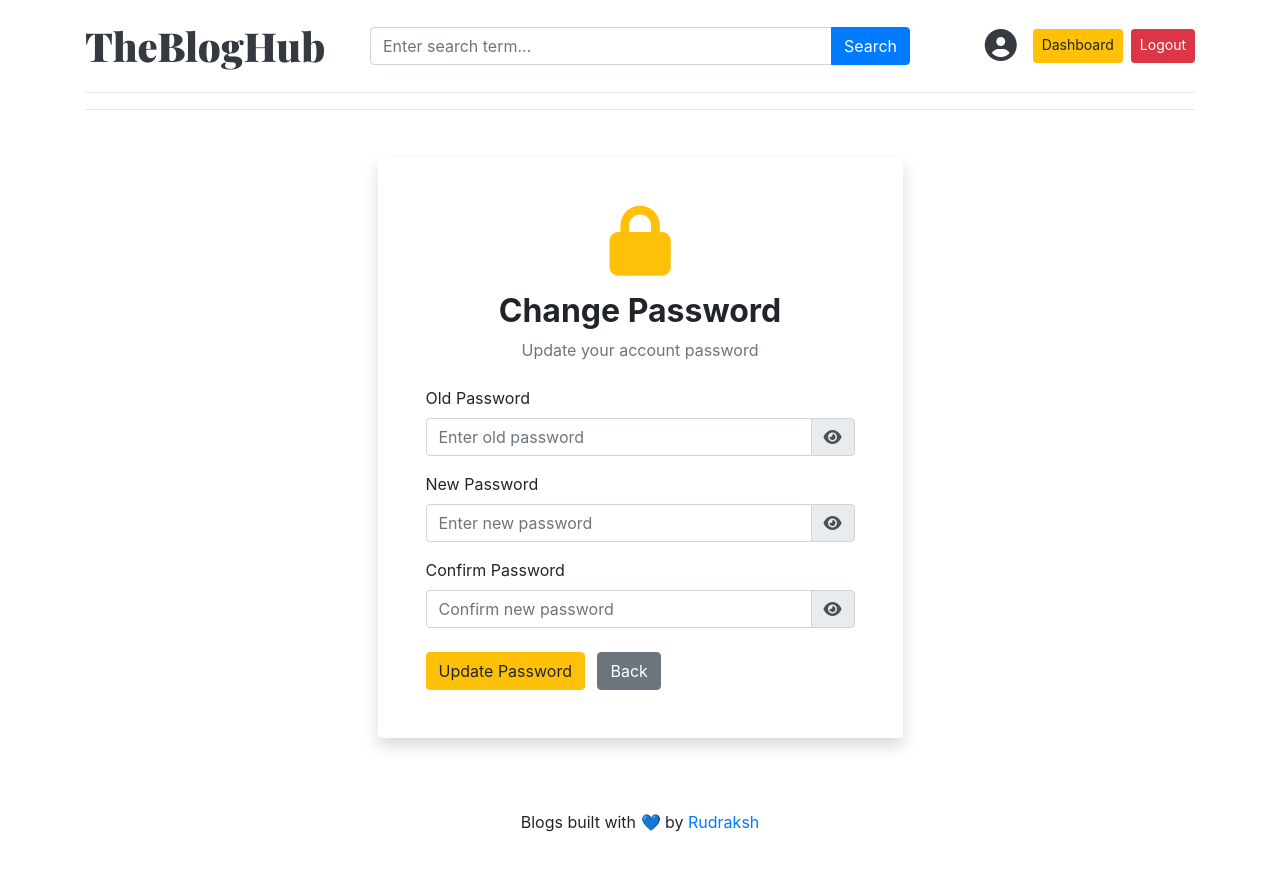
After one commit to kushwahrudraksh3-png/TheBlogHub, a Django app: page /userprofile/edit-profile/change-password in a window 1280 px wide. The commit adds this page. Run offline with Django 5.2, Linux system fonts and the light colour scheme; the visitor is signed in with stand-in values (Sample User, id 1); data that the repository does not hold is empty.

Commit message:
Edit Profile section

```diff
--- a/blog_main/urls.py
+++ b/blog_main/urls.py
@@ -32,5 +32,11 @@ urlpatterns = [
     path('logout/', views.logout, name="logout"),
 
     #dashboards urls
-    path('dashboard/', include('dashboards.urls'))
+    path('dashboard/', include('dashboards.urls')),
+
+    # user profile urls
+    path('userprofile/', views.profile , name="profile"),
+    path('userprofile/edit-profile', views.edit_profile , name='edit_profile'),
+    path('userprofile/edit-profile/change-password', views.change_password , name='change_password'),
+
 ]+ static(settings.MEDIA_URL, document_root=settings.MEDIA_ROOT)
--- a/blog_main/views.py
+++ b/blog_main/views.py
@@ -1,12 +1,16 @@
 
 from django.shortcuts import render , redirect
-from blogs.models import Category, Blog
+from blogs.models import *
 from about_links.models import About, Links
 from . forms import *
 from django.contrib.auth.forms import AuthenticationForm
 from django.contrib import auth
 from django.contrib.auth import login as auth_login
 from django.contrib.auth import logout as auth_logout
+from django.contrib.auth.decorators import login_required
+from django.contrib.auth.forms import PasswordChangeForm
+from django.contrib.auth import update_session_auth_hash
+
 
 
 def home(request):
@@ -78,3 +82,80 @@ def login(request):
 def logout(request):
     auth_logout(request)
     return redirect('home')
+
+
+
+def profile(request):
+    liked_blogs = BlogLike.objects.filter(user= request.user)
+    saved_blogs = BlogSave.objects.filter(user= request.user)
+    comment_blogs = Comment.objects.filter(user= request.user)
+
+    print(comment_blogs)
+
+    like_count = liked_blogs.count()
+    save_count = saved_blogs.count()
+    comment_count = comment_blogs.count()
+
+    context = {
+        'liked_blogs':liked_blogs,
+        'saved_blogs':saved_blogs,
+        'comment_blogs':comment_blogs,
+        'like_count':like_count,
+        'save_count':save_count,
+        'comment_count':comment_count,
+
+    }
+    return render(request, 'profile.html', context )
+
+
+@login_required(login_url='login')
+def edit_profile(request):
+
+    if request.method == "POST":
+        user = request.user
+
+        user.username = request.POST.get('username')
+        user.email = request.POST.get('email')
+
+        if user.is_staff:
+            user.first_name = request.POST.get('first_name')
+            user.last_name = request.POST.get('last_name')
+
+        user.save()
+
+        return redirect('profile')
+
+    return render(request, 'edit_profile.html')
+
+
+@login_required(login_url='login')
+def change_password(request):
+
+    if request.method == "POST":
+
+        form = PasswordChangeForm(
+            user=request.user,
+            data=request.POST
+        )
+
+        if form.is_valid():
+
+            user = form.save()
+
+            update_session_auth_hash(request, user)
+
+            return redirect('profile')
+
+    else:
+
+        form = PasswordChangeForm(user=request.user)
+
+    context = {
+        'form': form
+    }
+
+    return render(
+        request,
+        'change_password.html',
+        context
+    )
--- a/blogs/admin.py
+++ b/blogs/admin.py
@@ -1,5 +1,5 @@
 from django.contrib import admin
-from . models import Category, Blog, Comment
+from . models import Category, Blog, Comment , BlogLike, BlogSave
 # Register your models here.
 
 
@@ -13,5 +13,6 @@ class BlogAdmin(admin.ModelAdmin):
 
 admin.site.register(Category)
 admin.site.register(Blog, BlogAdmin)
-
+admin.site.register(BlogSave)
+admin.site.register(BlogLike)
 admin.site.register(Comment)
--- a/blogs/urls.py
+++ b/blogs/urls.py
@@ -5,4 +5,6 @@ urlpatterns = [
     path('<int:category_id>/', views.post_by_category, name='post_by_category'),
     path('like/<slug:slug>/', views.like_blog, name='like_blog'),
     path('save/<slug:slug>/', views.save_blog, name='save_blog'),
+
+
 ]
--- a/templates/base.html
+++ b/templates/base.html
@@ -15,8 +15,7 @@
   <link href="https://cdn.jsdelivr.net/npm/bootstrap@4.6.2/dist/css/bootstrap.min.css" rel="stylesheet">
   <link href="https://fonts.googleapis.com/css?family=Playfair+Display:700,900" rel="stylesheet">
 
-  <link rel="stylesheet"
-    href="https://cdnjs.cloudflare.com/ajax/libs/font-awesome/6.5.1/css/all.min.css">
+  <link rel="stylesheet" href="https://cdnjs.cloudflare.com/ajax/libs/font-awesome/6.5.1/css/all.min.css">
 
   <style>
     body {
@@ -120,13 +119,8 @@
 
             <div class="input-group">
 
-              <input
-                type="text"
-                name="keyword"
-                value="{{ request.GET.keyword }}"
-                class="form-control"
-                placeholder="Enter search term..."
-              >
+              <input type="text" name="keyword" value="{{ request.GET.keyword }}" class="form-control"
+                placeholder="Enter search term...">
 
               <div class="input-group-append">
                 <button class="btn btn-primary" type="submit">
@@ -143,6 +137,7 @@
 
           {% if not user.is_authenticated %}
 
+
           <a class="btn btn-warning btn-sm" href="{% url 'login' %}">
             Login
           </a>
@@ -152,6 +147,10 @@
           </a>
 
           {% else %}
+          <a href="{% url 'profile' %}" class="text-dark mr-2" title="Profile">
+            <i class="fa-solid fa-user-circle" style="font-size: 32px;"></i>
+          </a>
+
 
           {% if user.is_superuser or user.is_staff %}
           <a class="btn btn-warning btn-sm" href="{% url 'dashboard' %}">
--- /dev/null
+++ b/templates/change_password.html
@@ -0,0 +1,207 @@
+{% extends "base.html" %}
+
+{% block content %}
+
+<div class="container mt-5 mb-5">
+
+    <div class="row justify-content-center">
+
+        <div class="col-lg-6">
+
+            <div class="card shadow border-0">
+
+                <div class="card-body p-5">
+
+                    <!-- HEADING -->
+
+                    <div class="text-center mb-4">
+
+                        <i class="fa-solid fa-lock text-warning"
+                           style="font-size: 70px;">
+                        </i>
+
+                        <h2 class="mt-3 font-weight-bold">
+                            Change Password
+                        </h2>
+
+                        <p class="text-muted">
+                            Update your account password
+                        </p>
+
+                    </div>
+
+                    <!-- FORM -->
+
+                    <form method="POST">
+
+                        {% csrf_token %}
+
+                        <!-- OLD PASSWORD -->
+
+                        <div class="form-group">
+
+                            <label>
+                                Old Password
+                            </label>
+
+                            <div class="input-group">
+
+                                <input type="password"
+                                       name="old_password"
+                                       id="old_password"
+                                       class="form-control"
+                                       placeholder="Enter old password">
+
+                                <div class="input-group-append">
+
+                                    <span class="input-group-text"
+                                          onclick="togglePassword('old_password', 'old_icon')"
+                                          style="cursor: pointer;">
+
+                                        <i class="fa-solid fa-eye"
+                                           id="old_icon">
+                                        </i>
+
+                                    </span>
+
+                                </div>
+
+                            </div>
+
+                        </div>
+
+                        <!-- NEW PASSWORD -->
+
+                        <div class="form-group">
+
+                            <label>
+                                New Password
+                            </label>
+
+                            <div class="input-group">
+
+                                <input type="password"
+                                       name="new_password1"
+                                       id="new_password1"
+                                       class="form-control"
+                                       placeholder="Enter new password">
+
+                                <div class="input-group-append">
+
+                                    <span class="input-group-text"
+                                          onclick="togglePassword('new_password1', 'new_icon')"
+                                          style="cursor: pointer;">
+
+                                        <i class="fa-solid fa-eye"
+                                           id="new_icon">
+                                        </i>
+
+                                    </span>
+
+                                </div>
+
+                            </div>
+
+                        </div>
+
+                        <!-- CONFIRM PASSWORD -->
+
+                        <div class="form-group">
+
+                            <label>
+                                Confirm Password
+                            </label>
+
+                            <div class="input-group">
+
+                                <input type="password"
+                                       name="new_password2"
+                                       id="new_password2"
+                                       class="form-control"
+                                       placeholder="Confirm new password">
+
+                                <div class="input-group-append">
+
+                                    <span class="input-group-text"
+                                          onclick="togglePassword('new_password2', 'confirm_icon')"
+                                          style="cursor: pointer;">
+
+                                        <i class="fa-solid fa-eye"
+                                           id="confirm_icon">
+                                        </i>
+
+                                    </span>
+
+                                </div>
+
+                            </div>
+
+                        </div>
+
+                        <!-- BUTTONS -->
+
+                        <div class="mt-4">
+
+                            <button type="submit"
+                                    class="btn btn-warning">
+
+                                Update Password
+
+                            </button>
+
+                            <a href="{% url 'edit_profile' %}"
+                               class="btn btn-secondary ml-2">
+
+                                Back
+
+                            </a>
+
+                        </div>
+
+                    </form>
+
+                </div>
+
+            </div>
+
+        </div>
+
+    </div>
+
+</div>
+
+<!-- JAVASCRIPT -->
+
+<script>
+
+    function togglePassword(inputId, iconId){
+
+        let input = document.getElementById(inputId);
+
+        let icon = document.getElementById(iconId);
+
+        if(input.type === "password"){
+
+            input.type = "text";
+
+            icon.classList.remove("fa-eye");
+
+            icon.classList.add("fa-eye-slash");
+
+        }
+
+        else{
+
+            input.type = "password";
+
+            icon.classList.remove("fa-eye-slash");
+
+            icon.classList.add("fa-eye");
+
+        }
+
+    }
+
+</script>
+
+{% endblock content %}
```
Also changed, not shown: blogs/models.py (+7 -0 lines), templates/edit_profile.html (added, +165 -0 lines), templates/profile.html (added, +202 -0 lines). Lines whose indentation alone changed are shown as unchanged.
